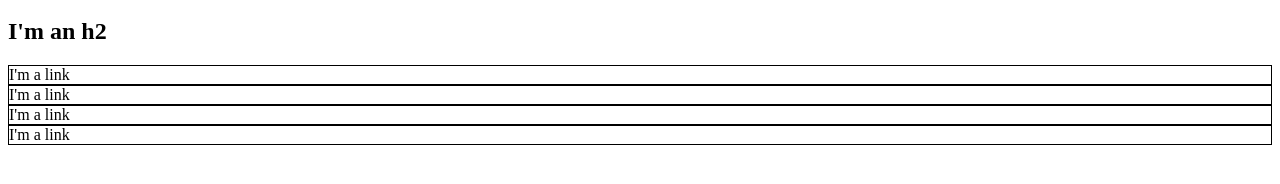
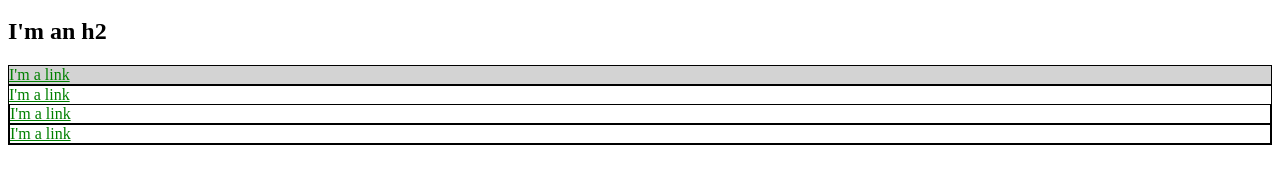
Before and after one commit to jaslynking/jaslynking.github.io, a plain HTML site: page index.html in a window 1280 px wide. Shown: the part 136-320 px from the top of the page. Drawn offline with Linux system fonts and the light colour scheme.

Commit message:
Refactor  H1 and H2 links with IDs and classes

```diff
--- a/index.html
+++ b/index.html
@@ -7,10 +7,13 @@
         a {
             color: red;
         }
-        div {
+        #exec-bio {
+            background-color: lightgray;
+        }
+        .bio-box {
             border: 1px solid black;
         }
-        div a {
+        .bio-box a {
             color: green;
         }
     </style>
@@ -29,16 +32,16 @@
       </li>
     </ul>
     <h2>I'm an h2</h2>
-    <div
+    <div id="exec-bio" class="bio-box">
       <a href="https://example.com/">I'm a link</a>
     </div>
-    <div
+    <div class="bio-box">
+      <a href="https://example.com/">I'm a link</a>
+    </v>
+    <div class="bio-box">
       <a href="https://example.com/">I'm a link</a>
     </div>
-    <div
-      <a href="https://example.com/">I'm a link</a>
-    </div>
-    <div
+    <div class="bio-box">
       <a href="https://example.com/">I'm a link</a>
     </div>
   </body>
```
